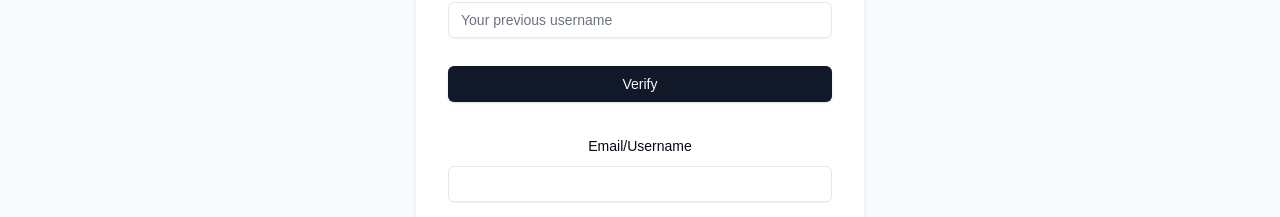
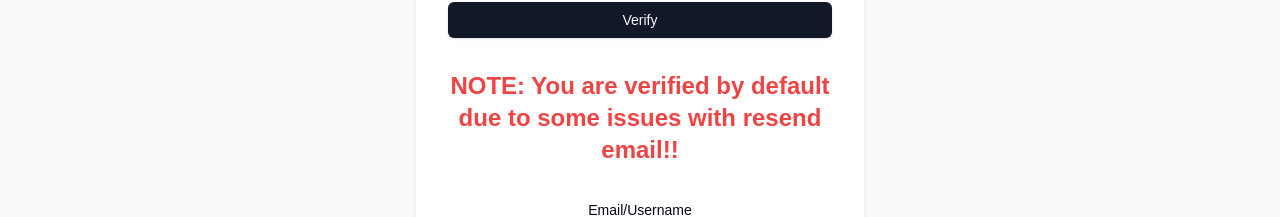
Before and after one commit to akshayrivers/AnonyMessages, a Next.js app: page /sign-in in a window 1280 px wide. Shown: the part 316-533 px from the top of the page. Built offline with nearby package versions, Linux system fonts and the light colour scheme; no server answers.

Commit message:
verification error

```diff
--- a/app/(auth)/sign-in/page.tsx
+++ b/app/(auth)/sign-in/page.tsx
@@ -72,6 +72,7 @@ const page = () => {
           />
           <Button  onClick={verifyUser} className="mt-2">Verify</Button>
         </div>
+        <h2 className="text-2xl font-bold text-red-500 text-center">NOTE: You are verified by default due to some issues with resend email!!</h2>
         <div className="text-center">
           <Form {...form}>
             <form onSubmit={form.handleSubmit(onSubmit)}
--- a/app/(auth)/sign-up/page.tsx
+++ b/app/(auth)/sign-up/page.tsx
@@ -107,7 +107,7 @@ const page = () => {
           <Button  onClick={verifyUser} className="mt-2">Verify</Button>
         </div>
 
-        <h2 className="text-2xl font-bold text-red-500 text-center">NOTE: Verifying after sign up is mandatory</h2>
+        <h2 className="text-2xl font-bold text-red-500 text-center">NOTE: You are verified by default due to some issues with resend email!!</h2>
         <div className="text-center">
           <Form {...form}>
             <form onSubmit={form.handleSubmit(onSubmit)}
--- a/app/api/sign-up/route.ts
+++ b/app/api/sign-up/route.ts
@@ -58,7 +58,8 @@ export async function POST(req: Request) {
         password: hashedPassword,
         verifyCode,
         verifyCodeExpiry: expiryDate,
-        isVerified: false,
+        isVerified: true,// for now lets set it true for all as resend email requires a domain to send email
+        isAdmin: false,
         isAcceptingMessages: true,
         messages: [],
       });
```
